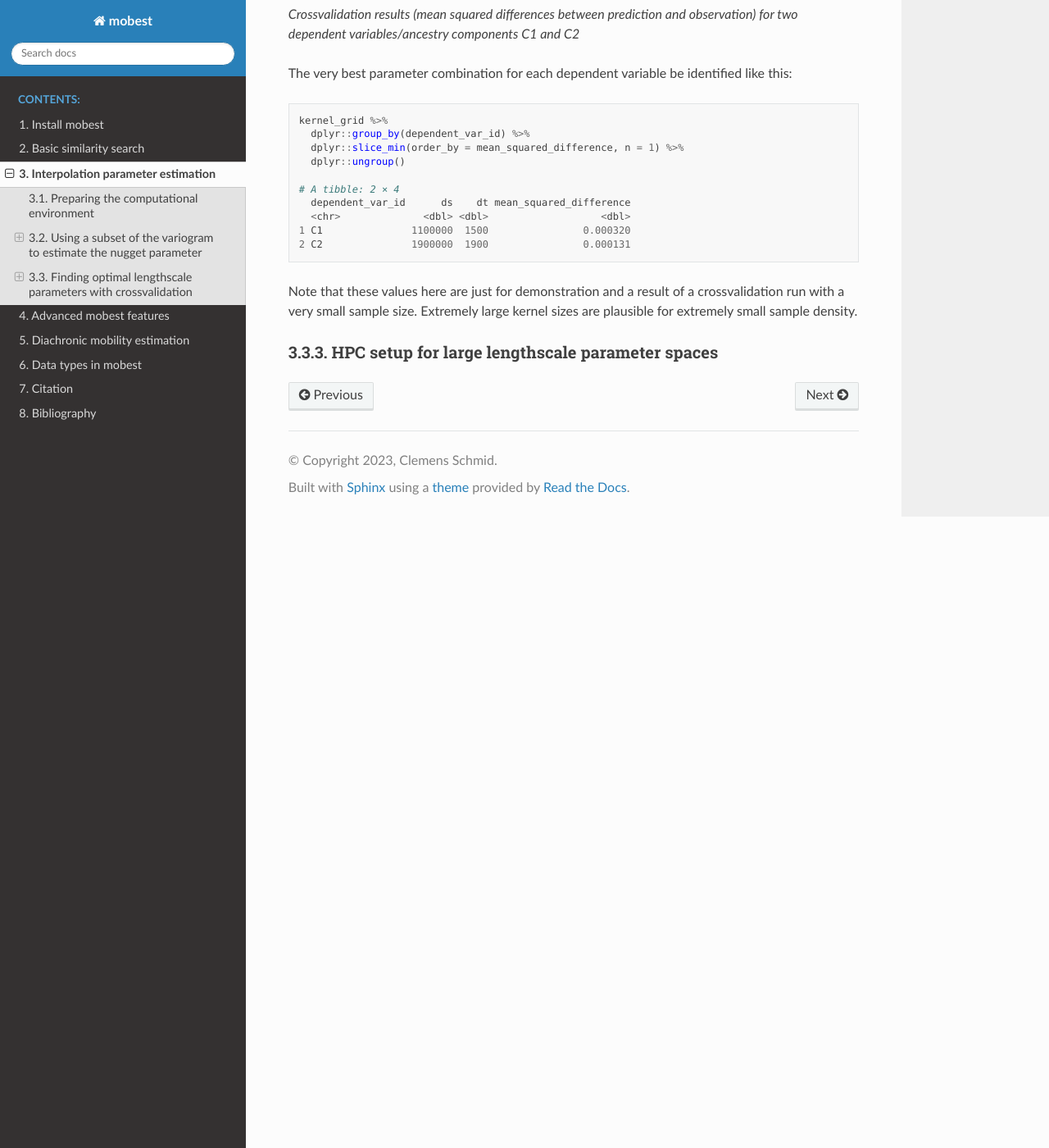
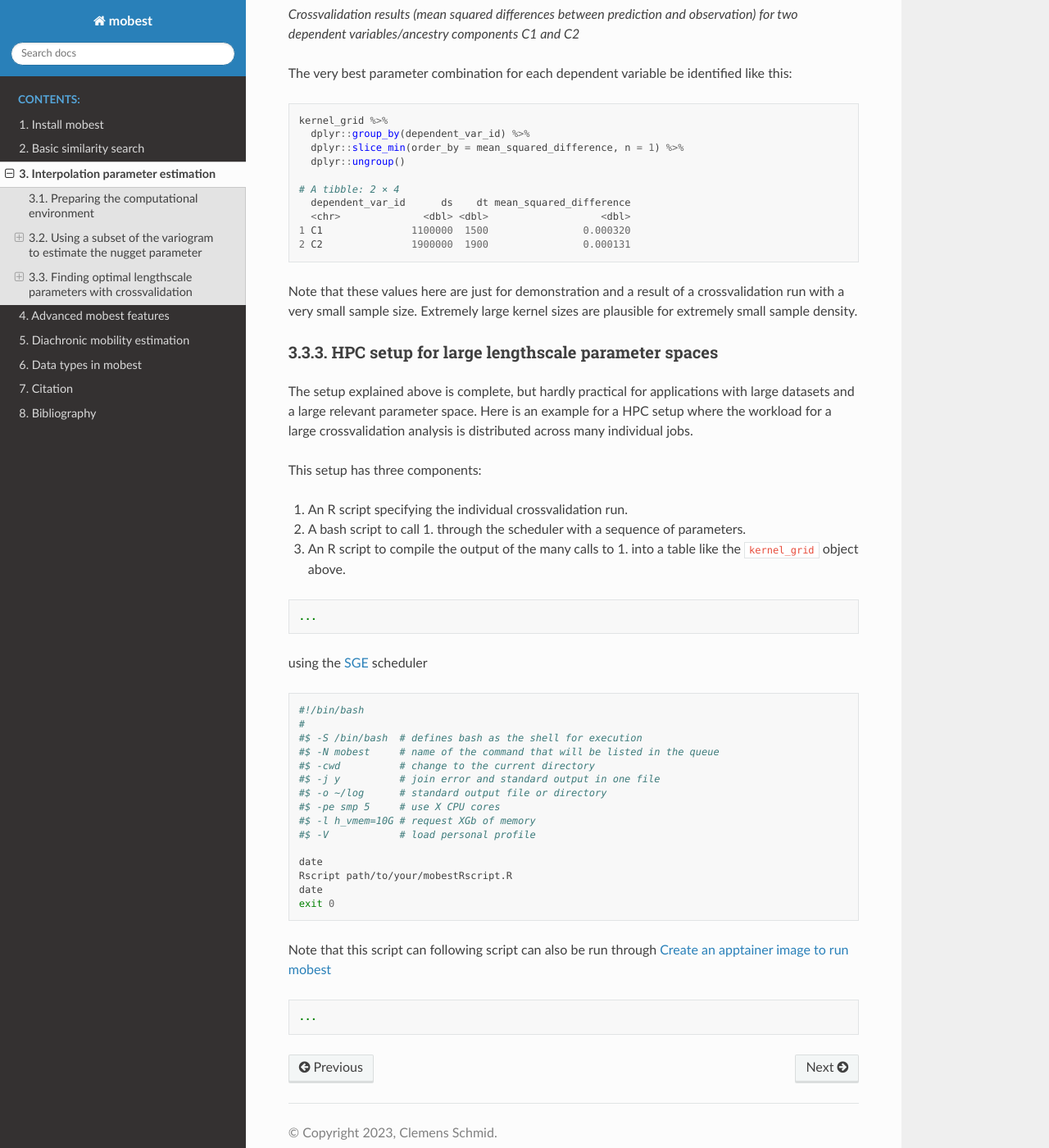
Before and after one commit to nevrome/mobest, a Sphinx documentation site: the page built from docs/estimation.md, in a window 1280 px wide and 1400 px high, scrolled down 8170 px. Shown: the whole window at 82% size. Built offline with Sphinx 7.4.7 and the Read the Docs theme 2.0.0, drawn with Linux system fonts in a browser that asks for light colours; cross-references to code outside the pages are shown as plain code.

Commit message:
foundational work on the hpc setup

````diff
--- a/docs/estimation.md
+++ b/docs/estimation.md
@@ -404,6 +404,45 @@ Note that these values here are just for demonstration and a result of a crossva
 
 ### HPC setup for large lengthscale parameter spaces
 
+The setup explained above is complete, but hardly practical for applications with large datasets and a large relevant parameter space. Here is an example for a HPC setup where the workload for a large crossvalidation analysis is distributed across many individual jobs.
+
+This setup has three components:
+
+1. An R script specifying the individual crossvalidation run.
+2. A bash script to call 1. through the scheduler with a sequence of parameters.
+3. An R script to compile the output of the many calls to 1. into a table like the `kernel_grid` object above.
+
+```r
+...
+```
+
+using the [SGE](https://docs.oracle.com/cd/E19279-01/820-3257-12/n1ge.html) scheduler
+
+```bash
+#!/bin/bash
+#
+#$ -S /bin/bash  # defines bash as the shell for execution
+#$ -N mobest     # name of the command that will be listed in the queue
+#$ -cwd          # change to the current directory
+#$ -j y          # join error and standard output in one file
+#$ -o ~/log      # standard output file or directory
+#$ -pe smp 5     # use X CPU cores
+#$ -l h_vmem=10G # request XGb of memory
+#$ -V            # load personal profile
+
+date
+Rscript path/to/your/mobestRscript.R
+date
+exit 0
+```
+
+Note that this script can following script can also be run through
+{ref}`Create an apptainer image to run mobest <install:create an apptainer image to run mobest>`
+
+```r
+...
+```
+
 
 
 <!--
````
